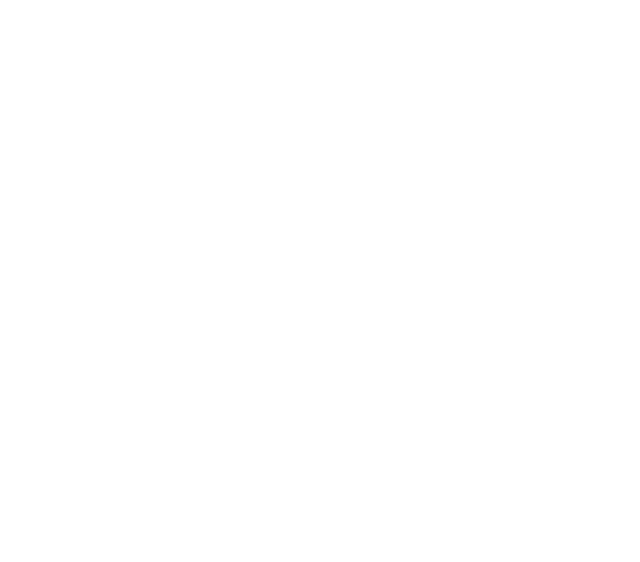
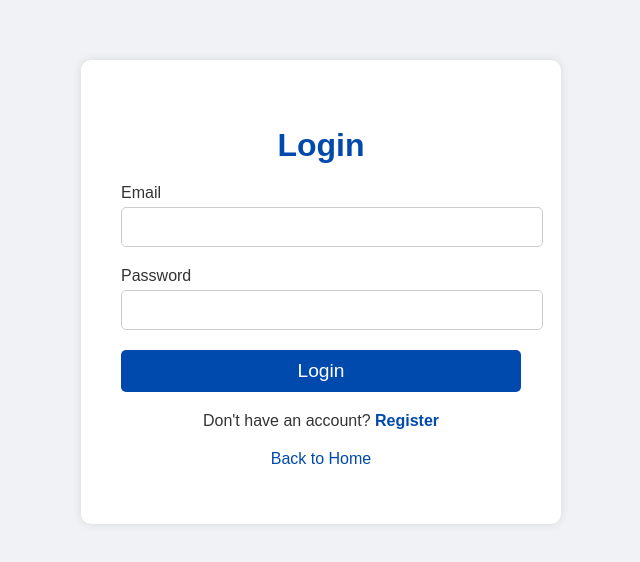
Before and after one commit to abinmk/eduConsultancy, a React (Create React App) app: page /login in a window 1280 px wide. Before the commit this address had no page. Shown: the part 108-670 px from the top of the page, without its empty margins (319-959 px from the left). Built offline with nearby package versions, Linux system fonts and the light colour scheme.

Commit message:
ADDED new login page

```diff
--- a/src/Routes.js
+++ b/src/Routes.js
@@ -8,6 +8,7 @@
 import Courses from './pages/Courses';
 import Institutes from './pages/Institutes';
 import Announcements from './pages/Announcements';
+import Login from './pages/Login';
 
 const AppRoutes = () => (
   <Router>
@@ -19,6 +20,7 @@
       <Route path="/courses" element={<Courses />} />
       <Route path="/institutes" element={<Institutes />} />
       <Route path="/announcements" element={<Announcements />} />
+      <Route path="/login" element={<Login />} />
     </Routes>
   </Router>
 );
--- /dev/null
+++ b/src/pages/Login.js
@@ -0,0 +1,54 @@
+import React, { useState } from 'react';
+import { Link } from 'react-router-dom';
+import styles from '../styles/Login.module.css';
+
+const Login = () => {
+  const [email, setEmail] = useState('');
+  const [password, setPassword] = useState('');
+
+  const handleSubmit = (e) => {
+    e.preventDefault();
+    // Handle login logic here
+    console.log('Email:', email);
+    console.log('Password:', password);
+  };
+
+  return (
+    <div className={styles.loginPageContainer}>
+      <div className={styles.loginForm}>
+        <h2>Login</h2>
+        <form onSubmit={handleSubmit}>
+          <div className={styles.inputGroup}>
+            <label htmlFor="email">Email</label>
+            <input
+              type="email"
+              id="email"
+              value={email}
+              onChange={(e) => setEmail(e.target.value)}
+              required
+            />
+          </div>
+          <div className={styles.inputGroup}>
+            <label htmlFor="password">Password</label>
+            <input
+              type="password"
+              id="password"
+              value={password}
+              onChange={(e) => setPassword(e.target.value)}
+              required
+            />
+          </div>
+          <button type="submit" className={styles.loginButton}>Login</button>
+        </form>
+        <p className={styles.registerLink}>
+          Don't have an account? <Link to="/register">Register</Link>
+        </p>
+        <p className={styles.backToHome}>
+          <Link to="/">Back to Home</Link>
+        </p>
+      </div>
+    </div>
+  );
+};
+
+export default Login;
--- /dev/null
+++ b/src/styles/Login.module.css
@@ -0,0 +1,89 @@
+.loginPageContainer {
+  margin: 0;
+  font-family: Arial, sans-serif;
+  background-color: #f0f2f5;
+  display: flex;
+  justify-content: center;
+  align-items: center;
+  height: 100vh;
+}
+
+.loginForm {
+  background-color: #fff;
+  padding: 40px;
+  border-radius: 10px;
+  box-shadow: 0 0 10px rgba(0, 0, 0, 0.1);
+  width: 100%;
+  max-width: 400px;
+  text-align: center;
+}
+
+.loginForm h2 {
+  margin-bottom: 20px;
+  font-size: 2rem;
+  color: #004aad;
+}
+
+.inputGroup {
+  margin-bottom: 20px;
+  text-align: left;
+}
+
+.inputGroup label {
+  display: block;
+  margin-bottom: 5px;
+  color: #333;
+}
+
+.inputGroup input {
+  width: 100%;
+  padding: 10px;
+  border: 1px solid #ccc;
+  border-radius: 5px;
+  font-size: 1rem;
+}
+
+.loginButton {
+  width: 100%;
+  padding: 10px;
+  background-color: #004aad;
+  color: #fff;
+  border: none;
+  border-radius: 5px;
+  font-size: 1.2rem;
+  cursor: pointer;
+  transition: background-color 0.3s ease;
+}
+
+.loginButton:hover {
+  background-color: #00337c;
+}
+
+.registerLink {
+  margin-top: 20px;
+  color: #333;
+}
+
+.registerLink a {
+  color: #004aad;
+  text-decoration: none;
+  font-weight: bold;
+}
+
+.registerLink a:hover {
+  text-decoration: underline;
+}
+
+.backToHome {
+  margin-top: 20px;
+  color: #333;
+}
+
+.backToHome a {
+  color: #004aad;
+  text-decoration: none;
+}
+
+.backToHome a:hover {
+  text-decoration: underline;
+}
```
